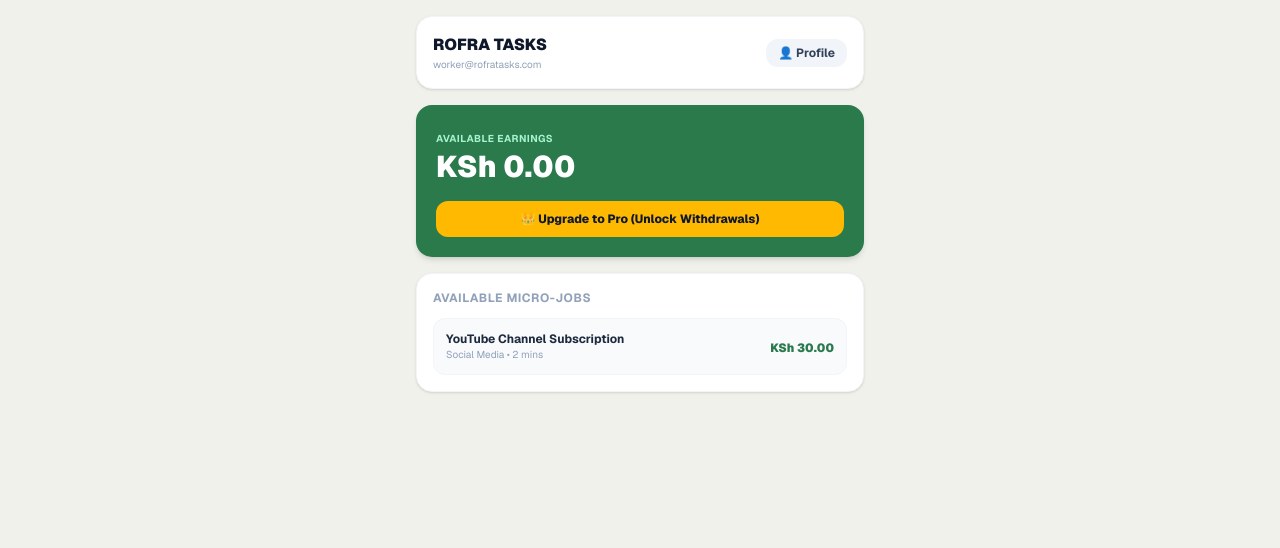
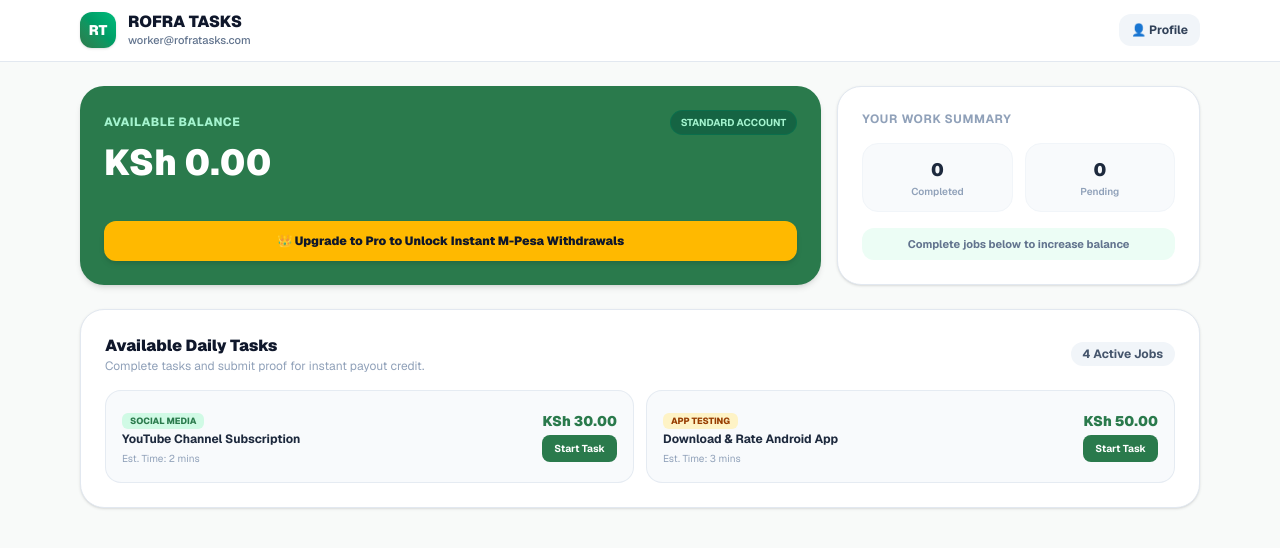
Before and after one commit to manageroutlier29-cell/rofra-tasks, a Next.js app: page /dashboard in a window 1280 px wide. Shown: the top 548 px of the page. Built offline with nearby package versions, Linux system fonts and the light colour scheme.

Commit message:
Restore full width dashboard layout and styling for workers

```diff
--- a/app/dashboard/page.tsx
+++ b/app/dashboard/page.tsx
@@ -9,69 +9,143 @@ export default function WorkerDashboard() {
   const [userEmail, setUserEmail] = useState<string>('');
 
   useEffect(() => {
-    // Retrieves logged in user email from localStorage, session, or default worker
     const storedEmail = localStorage.getItem('userEmail') || 'worker@rofratasks.com';
     setUserEmail(storedEmail);
   }, []);
 
   return (
-    <div className="min-h-screen bg-[#f1f1eb] text-slate-800 font-sans p-4">
-      <div className="max-w-md mx-auto space-y-4">
+    <div className="min-h-screen bg-[#f8faf9] text-slate-800 font-sans">
 
-        {/* Top Navbar */}
-        <div className="bg-white p-4 rounded-2xl shadow-sm border border-slate-100 flex justify-between items-center">
+      {/* Top Header Navigation */}
+      <header className="bg-white border-b border-slate-200 sticky top-0 z-10">
+        <div className="max-w-6xl mx-auto px-4 py-3 flex justify-between items-center">
+          <div className="flex items-center gap-3">
+            <div className="w-9 h-9 rounded-xl bg-gradient-to-tr from-[#2a7a4c] to-emerald-500 text-white flex items-center justify-center font-black text-sm shadow-sm">
+              RT
+            </div>
             <div>
-            <h1 className="text-base font-black text-slate-900">ROFRA TASKS</h1>
-            <p className="text-[10px] text-slate-400">{userEmail || 'Loading...'}</p>
+              <h1 className="text-base font-black text-slate-900 leading-tight">ROFRA TASKS</h1>
+              <p className="text-[11px] text-slate-500 font-medium">{userEmail || 'Loading account...'}</p>
+            </div>
           </div>
 
-          <div className="flex gap-2">
-            {/* Show Admin button ONLY if logged in email matches robertwaweru324@gmail.com */}
+          <div className="flex items-center gap-2">
             {isAdmin(userEmail) && (
               <button
                 onClick={() => router.push('/admin')}
-                className="bg-amber-500 hover:bg-amber-600 text-white text-xs font-black px-3 py-1.5 rounded-xl shadow"
+                className="bg-amber-500 hover:bg-amber-600 text-white text-xs font-bold px-3 py-2 rounded-xl shadow-sm transition"
               >
-                ⚙️ Admin
+                ⚙️ Admin Panel
               </button>
             )}
             <button
               onClick={() => router.push('/profile')}
-              className="bg-slate-100 text-slate-700 text-xs font-bold px-3 py-1.5 rounded-xl"
+              className="bg-slate-100 hover:bg-slate-200 text-slate-700 text-xs font-bold px-3 py-2 rounded-xl transition"
             >
               👤 Profile
             </button>
           </div>
         </div>
+      </header>
 
-        {/* Worker Balance */}
-        <div className="bg-[#2a7a4c] text-white p-5 rounded-2xl shadow-md space-y-2">
-          <span className="text-[10px] uppercase font-bold text-emerald-200 tracking-wider">Available Earnings</span>
-          <div className="text-3xl font-black">KSh 0.00</div>
+      {/* Main Content Layout */}
+      <main className="max-w-6xl mx-auto px-4 py-6 space-y-6">
+
+        {/* Account Overview Cards */}
+        <div className="grid grid-cols-1 md:grid-cols-3 gap-4">
+
+          {/* Main Earnings Card */}
+          <div className="md:col-span-2 bg-[#2a7a4c] text-white p-6 rounded-3xl shadow-md space-y-4 flex flex-col justify-between">
+            <div>
+              <div className="flex justify-between items-center">
+                <span className="text-xs uppercase font-extrabold text-emerald-200 tracking-wider">Available Balance</span>
+                <span className="text-[10px] bg-emerald-900/50 text-emerald-200 font-bold px-2.5 py-1 rounded-full border border-emerald-700/50">
+                  STANDARD ACCOUNT
+                </span>
+              </div>
+              <div className="text-4xl font-black mt-2">KSh 0.00</div>
+            </div>
+
             <button
               onClick={() => router.push('/upgrade')}
-            className="w-full bg-amber-400 hover:bg-amber-500 text-slate-900 font-extrabold text-xs py-2.5 rounded-xl transition mt-2"
+              className="bg-amber-400 hover:bg-amber-500 text-slate-900 font-black text-xs py-3 px-4 rounded-xl transition shadow-md flex items-center justify-center gap-2"
             >
-            👑 Upgrade to Pro (Unlock Withdrawals)
+              👑 Upgrade to Pro to Unlock Instant M-Pesa Withdrawals
             </button>
           </div>
 
-        {/* Available Tasks Section for Workers */}
-        <div className="bg-white p-4 rounded-2xl shadow-sm border border-slate-100 space-y-3">
-          <h2 className="text-xs font-bold text-slate-400 uppercase tracking-wider">Available Micro-Jobs</h2>
+          {/* Quick Stats Box */}
+          <div className="bg-white p-6 rounded-3xl border border-slate-200 shadow-sm flex flex-col justify-between space-y-4">
+            <h3 className="text-xs font-bold text-slate-400 uppercase tracking-wider">Your Work Summary</h3>
 
-          <div className="p-3 bg-slate-50 rounded-xl border border-slate-100 flex justify-between items-center">
+            <div className="grid grid-cols-2 gap-3 text-center">
+              <div className="bg-slate-50 p-3 rounded-2xl border border-slate-100">
+                <div className="text-lg font-black text-slate-800">0</div>
+                <div className="text-[10px] text-slate-400 font-semibold">Completed</div>
+              </div>
+              <div className="bg-slate-50 p-3 rounded-2xl border border-slate-100">
+                <div className="text-lg font-black text-slate-800">0</div>
+                <div className="text-[10px] text-slate-400 font-semibold">Pending</div>
+              </div>
+            </div>
+
+            <div className="text-[11px] text-slate-500 text-center bg-emerald-50 text-[#2a7a4c] p-2 rounded-xl font-bold">
+              Complete jobs below to increase balance
+            </div>
+          </div>
+
+        </div>
+
+        {/* Tasks Section */}
+        <div className="bg-white p-6 rounded-3xl border border-slate-200 shadow-sm space-y-4">
+          <div className="flex justify-between items-center">
             <div>
+              <h2 className="text-base font-black text-slate-900">Available Daily Tasks</h2>
+              <p className="text-xs text-slate-400">Complete tasks and submit proof for instant payout credit.</p>
+            </div>
+            <span className="text-xs font-bold bg-slate-100 text-slate-600 px-3 py-1 rounded-full">
+              4 Active Jobs
+            </span>
+          </div>
+
+          <div className="grid grid-cols-1 md:grid-cols-2 gap-3">
+
+            <div className="p-4 bg-slate-50 hover:bg-slate-100/80 rounded-2xl border border-slate-200/80 transition flex justify-between items-center">
+              <div className="space-y-1">
+                <span className="text-[9px] font-extrabold uppercase bg-emerald-100 text-[#2a7a4c] px-2 py-0.5 rounded-md">
+                  Social Media
+                </span>
                 <div className="text-xs font-bold text-slate-800">YouTube Channel Subscription</div>
-              <div className="text-[10px] text-slate-400">Social Media • 2 mins</div>
+                <div className="text-[10px] text-slate-400">Est. Time: 2 mins</div>
               </div>
-            <div className="text-right">
-              <span className="text-xs font-black text-[#2a7a4c]">KSh 30.00</span>
+              <div className="text-right space-y-1">
+                <div className="text-sm font-black text-[#2a7a4c]">KSh 30.00</div>
+                <button className="bg-[#2a7a4c] hover:bg-[#23683f] text-white text-[10px] font-bold px-3 py-1.5 rounded-lg transition">
+                  Start Task
+                </button>
               </div>
+            </div>
+
+            <div className="p-4 bg-slate-50 hover:bg-slate-100/80 rounded-2xl border border-slate-200/80 transition flex justify-between items-center">
+              <div className="space-y-1">
+                <span className="text-[9px] font-extrabold uppercase bg-amber-100 text-amber-800 px-2 py-0.5 rounded-md">
+                  App Testing
+                </span>
+                <div className="text-xs font-bold text-slate-800">Download & Rate Android App</div>
+                <div className="text-[10px] text-slate-400">Est. Time: 3 mins</div>
+              </div>
+              <div className="text-right space-y-1">
+                <div className="text-sm font-black text-[#2a7a4c]">KSh 50.00</div>
+                <button className="bg-[#2a7a4c] hover:bg-[#23683f] text-white text-[10px] font-bold px-3 py-1.5 rounded-lg transition">
+                  Start Task
+                </button>
               </div>
             </div>
 
           </div>
         </div>
+
+      </main>
+    </div>
   );
 }
```
Lines whose indentation alone changed are shown as unchanged.
